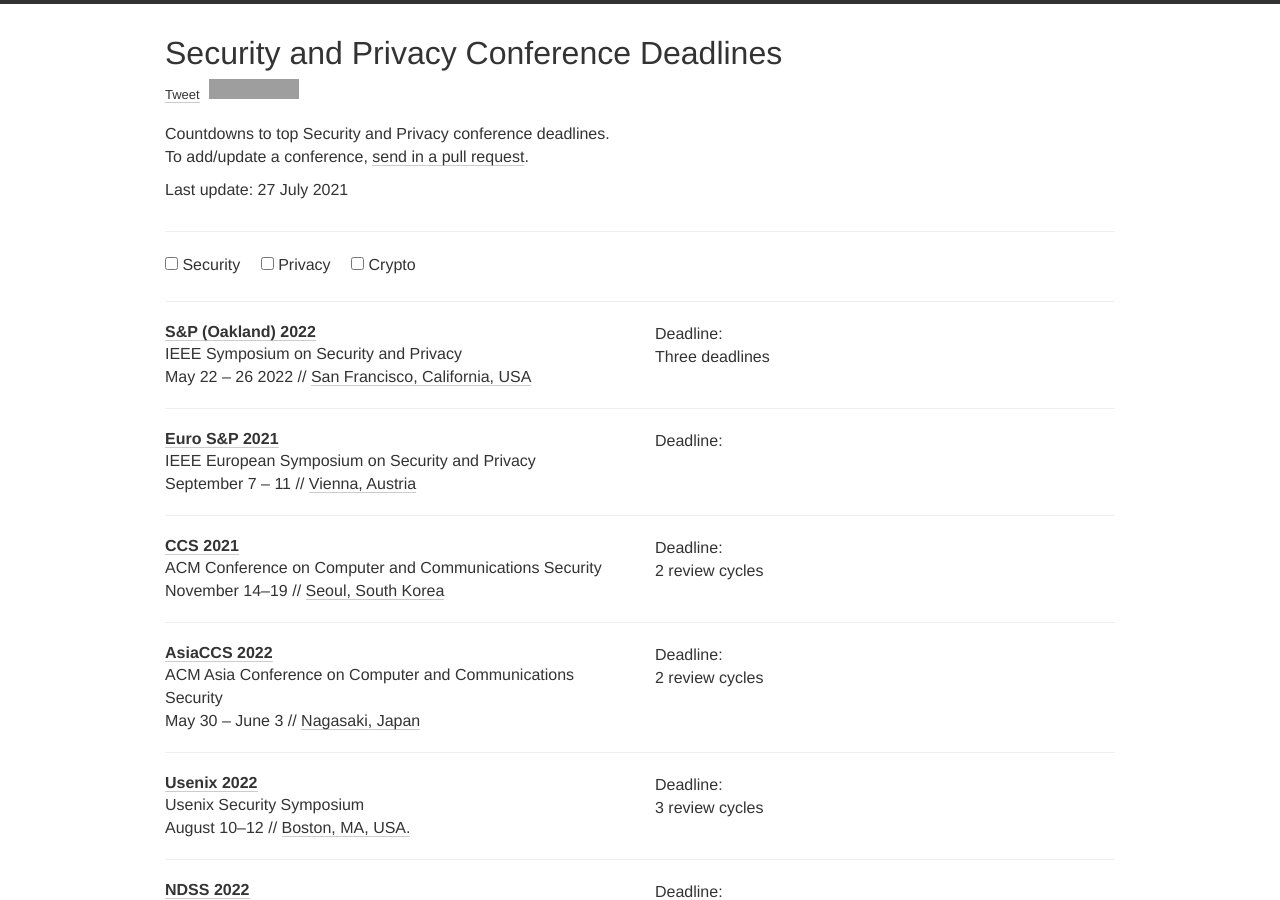
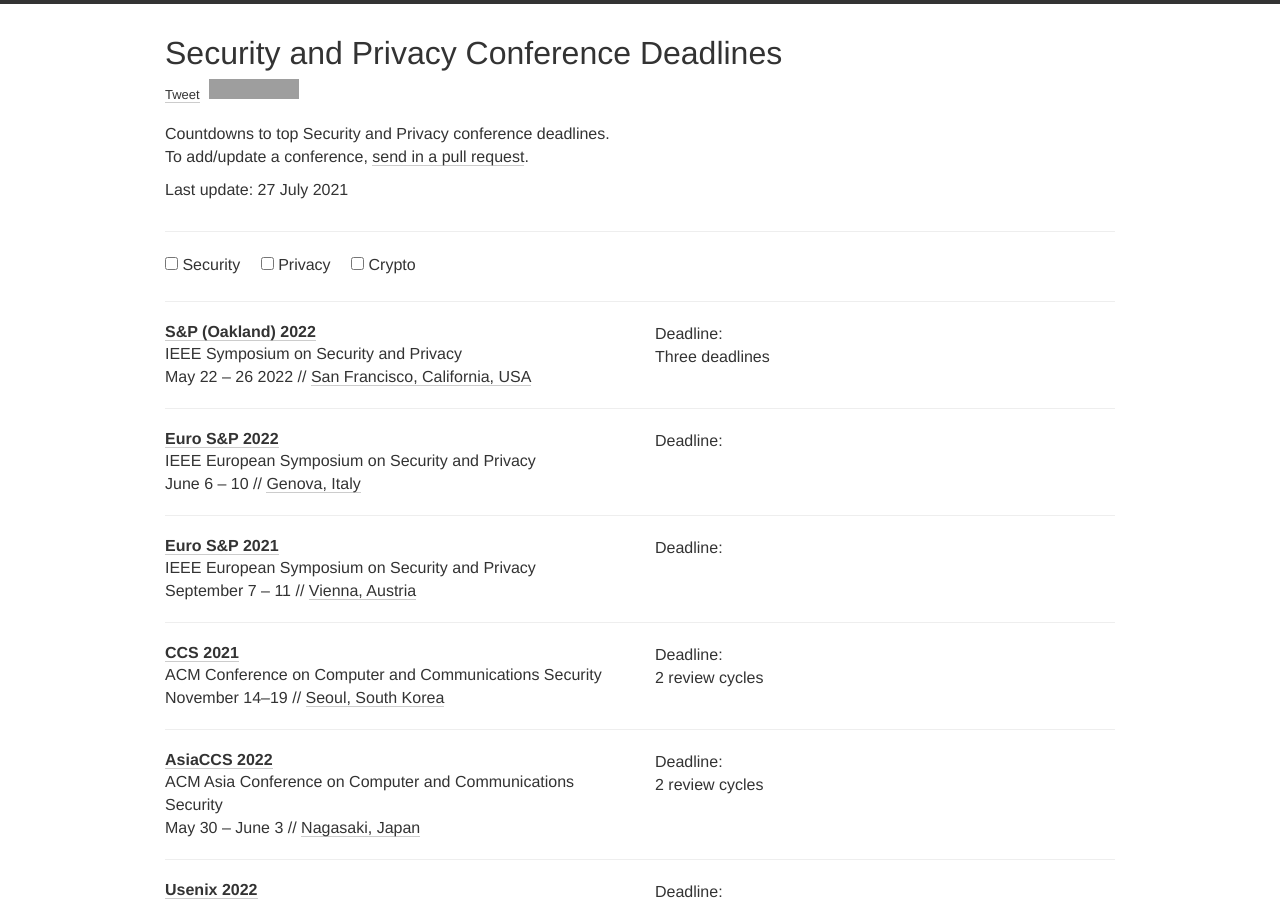
Before and after one commit to sec-deadlines/sec-deadlines.github.io, a Jekyll site: the page built from index.html, in a window 1280 px wide and 900 px high. Built offline with Jekyll 4.4.1, drawn with Linux system fonts in a browser that asks for light colours; nearby versions of some CDN libraries; comment, search, counter and statistics services are not loaded; grey boxes are pictures that could not be loaded.

Commit message:
Add IEEE EuroS&P 22 deadline
Added IEEE EuroS&P 22 deadline

```diff
--- a/_data/conferences.yml
+++ b/_data/conferences.yml
@@ -12,6 +12,17 @@
     - "2021-12-02 23:59"
   place: San Francisco, California, USA
   tags: [SEC, PRIV]
+
+
+- name: Euro S&P
+  description: IEEE European Symposium on Security and Privacy
+  year: 2022
+  link: https://www.ieee-security.org/TC/EuroSP2022/
+  deadline: "2021-09-22 23:59"
+  date: "June 6 - 10"
+  place: Genova, Italy
+  tags: [SEC, PRIV]
+
 
 - name: Euro S&P
   description: IEEE European Symposium on Security and Privacy
```
